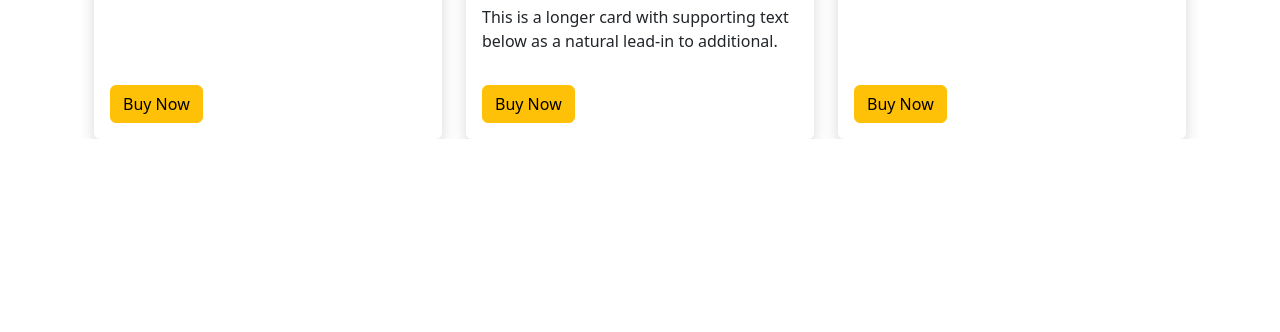
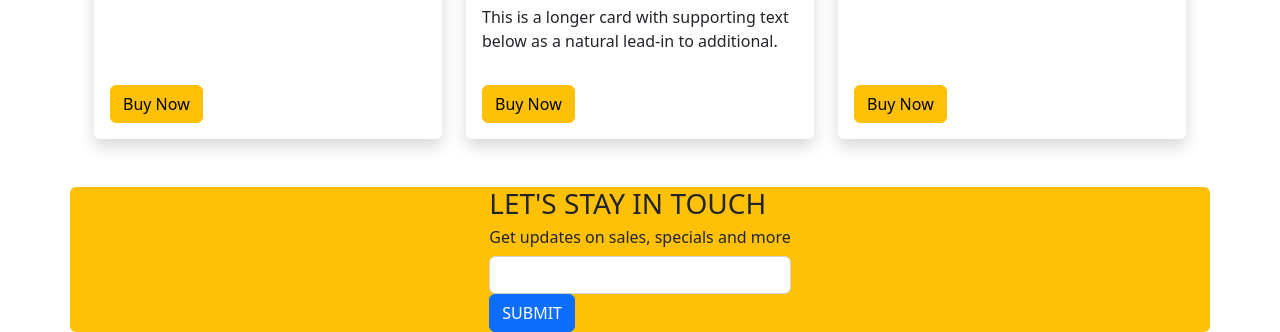
Before and after one commit to MamunurRahmanMoon/Panda-Commerce-Bootstrap-MRM-, a plain HTML site: page index.html in a window 1280 px wide. Shown: the part 1808-2140 px from the top of the page. Before the commit the page ends 1947 px from the top, so only its background shows below. Drawn offline with nearby package versions, Linux system fonts and the light colour scheme.

Commit message:
added subscribe area

```diff
--- a/index.html
+++ b/index.html
@@ -242,6 +242,17 @@
 
         </section>
         <!-- Bag Section End -->
+
+        <!-- Subcribe Area Start-->
+        <div class="container d-flex align-items-center justify-content-center bg-warning mt-5 rounded">
+            <div>
+                <h3>LET'S STAY IN TOUCH</h3>
+                <h6>Get updates on sales, specials and more</h6>
+                <input class="form-control" type="text">
+                <button class="btn btn-primary">SUBMIT</button>
+            </div>
+        </div>
+        <!-- Subcribe Area End-->
     </main>
 
 
```
